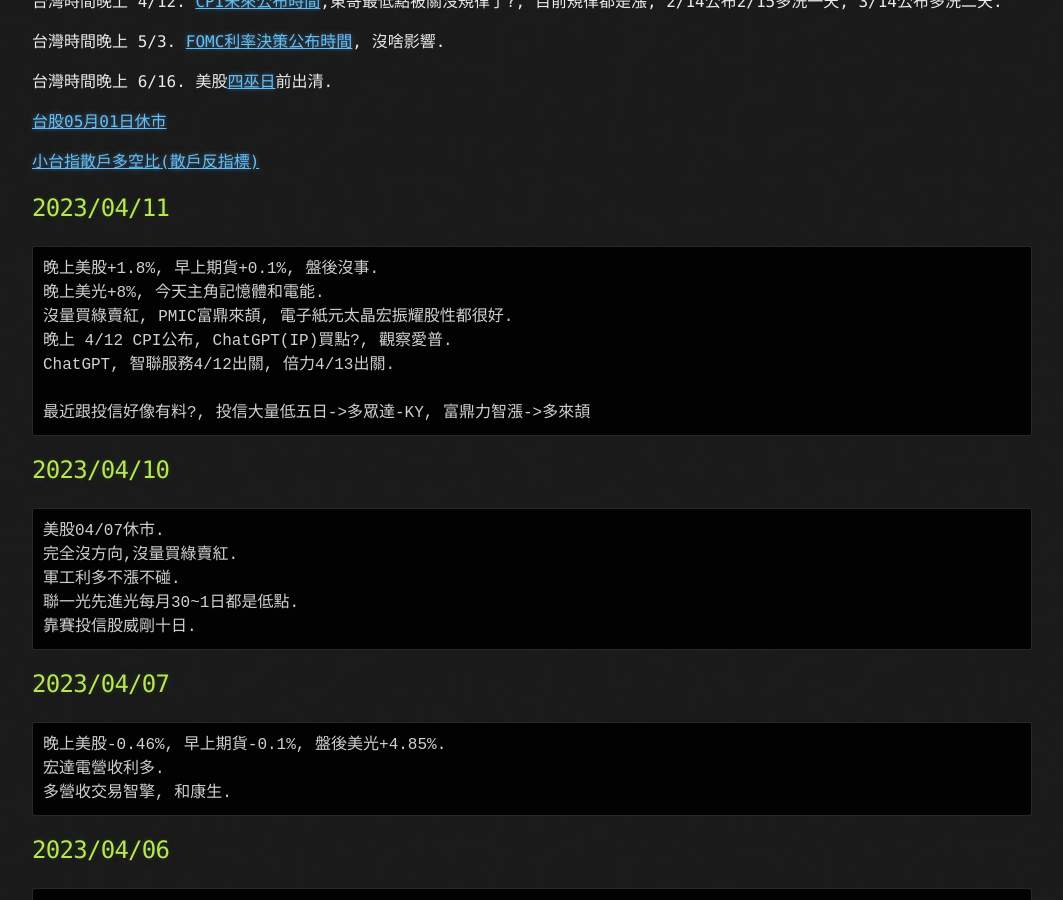
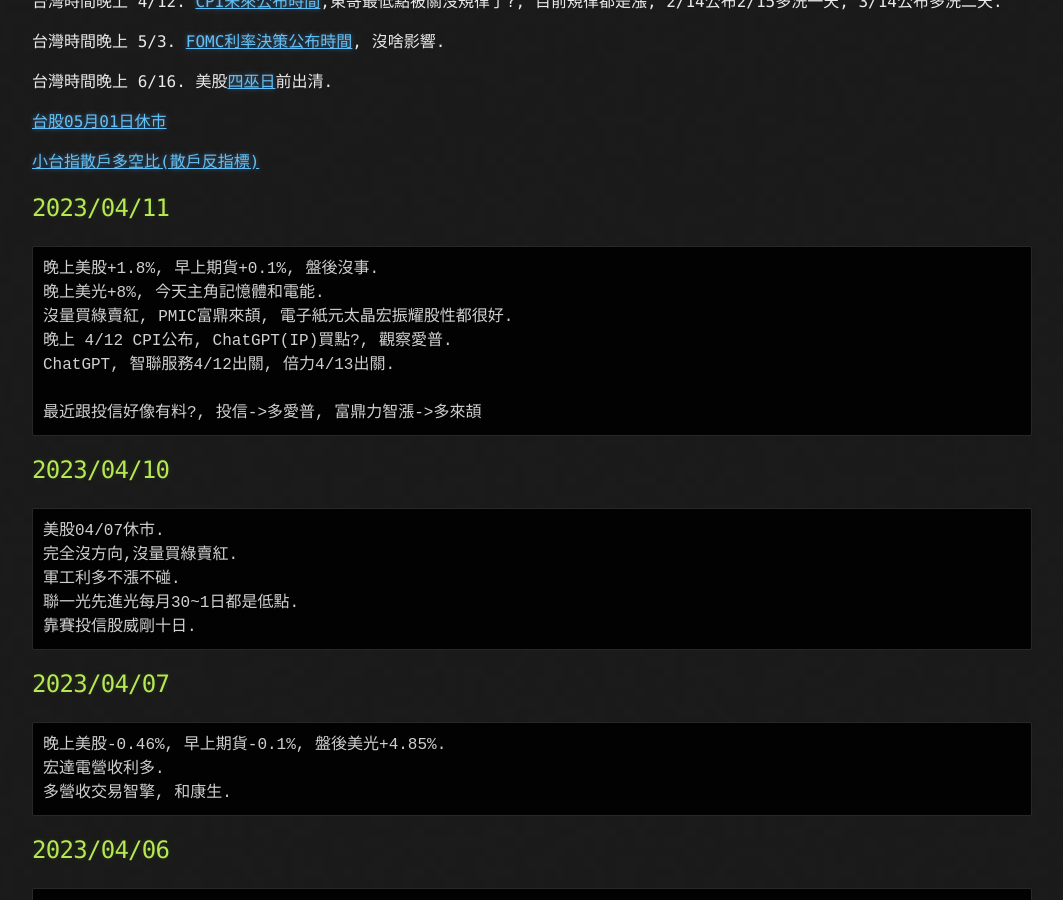
Before and after one commit to lepg5487/Stock_God, a Jekyll site: the page built from index.md, in a window 1280 px wide and 900 px high, scrolled down 468 px. Shown: the whole window, without its empty margins (108-1171 px from the left). Built offline with Jekyll 4.4.1, drawn with Linux system fonts in a browser that asks for light colours; our own code applies the rules of GitHub Pages for plain Markdown files.

Commit message:
Update index.md

````diff
--- a/index.md
+++ b/index.md
@@ -30,7 +30,7 @@
 晚上 4/12 CPI公布, ChatGPT(IP)買點?, 觀察愛普.
 ChatGPT, 智聯服務4/12出關, 倍力4/13出關.
 
-最近跟投信好像有料?, 投信大量低五日->多眾達-KY, 富鼎力智漲->多來頡
+最近跟投信好像有料?, 投信->多愛普, 富鼎力智漲->多來頡
 ```
 
 ## 2023/04/10
````
